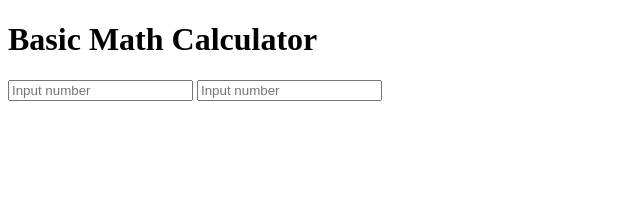
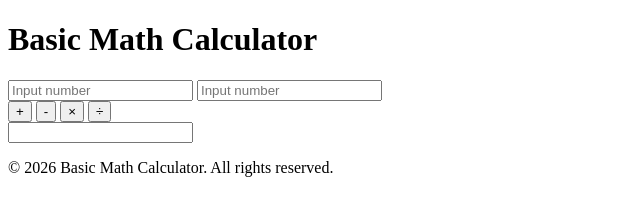
Before and after one commit to Mikun-flo/simplecalculator, a plain HTML site: page index.html in a window 1280 px wide. Shown: the whole page, without its empty margins (0-640 px from the left). Drawn offline with Linux system fonts and the light colour scheme.

Commit message:
fix: correct HTML structure and update footer year

```diff
--- a/index.html
+++ b/index.html
@@ -1,6 +1,5 @@
 <!DOCTYPE html>
 <html lang="en">
-
 <head>
     <meta charset="UTF-8">
     <meta name="viewport" content="width=device-width, initial-scale=1.0">
@@ -9,13 +8,30 @@
         content="A simple and clean basic math calculator application built with HTML, CSS, and JavaScript.">
     <link rel="stylesheet" href="style.css">
 </head>
-
 <body>
     <div class="calculator-card" id="calculator">
         <h1 class="calculator-title">Basic Math Calculator</h1>
-
         <div class="inner-box">
             <div class="inputs-row">
                 <input type="number" id="num1" placeholder="Input number" aria-label="First Number">
                 <input type="number" id="num2" placeholder="Input number" aria-label="Second Number">
             </div>
+
+            <div class="operators-row">
+                <button class="operator-btn" id="btn-add" data-operator="+" aria-label="Add">+</button>
+                <button class="operator-btn" id="btn-subtract" data-operator="-" aria-label="Subtract">-</button>
+                <button class="operator-btn" id="btn-multiply" data-operator="*" aria-label="Multiply">&times;</button>
+                <button class="operator-btn" id="btn-divide" data-operator="/" aria-label="Divide">&divide;</button>
+            </div>
+      </div>
+
+      <div class="output-box-container">
+         <input type="text" id="result-display" readonly aria-label="Result" placeholder="">
+      </div>
+
+      <div class="footer">
+         <p>&copy; 2026 Basic Math Calculator. All rights reserved.</p>
+     </div>
+       <script src="script.js"></script>
+    </body>
+</html>
```
